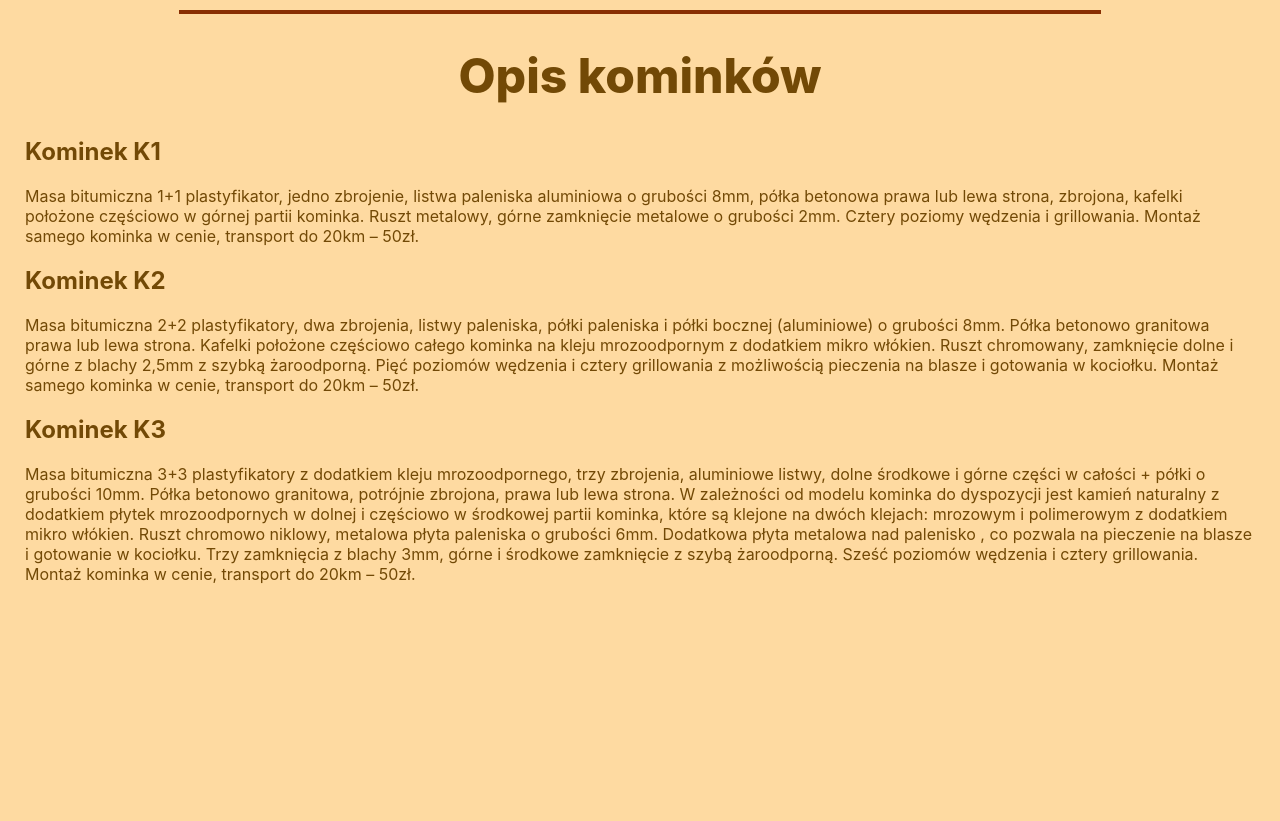
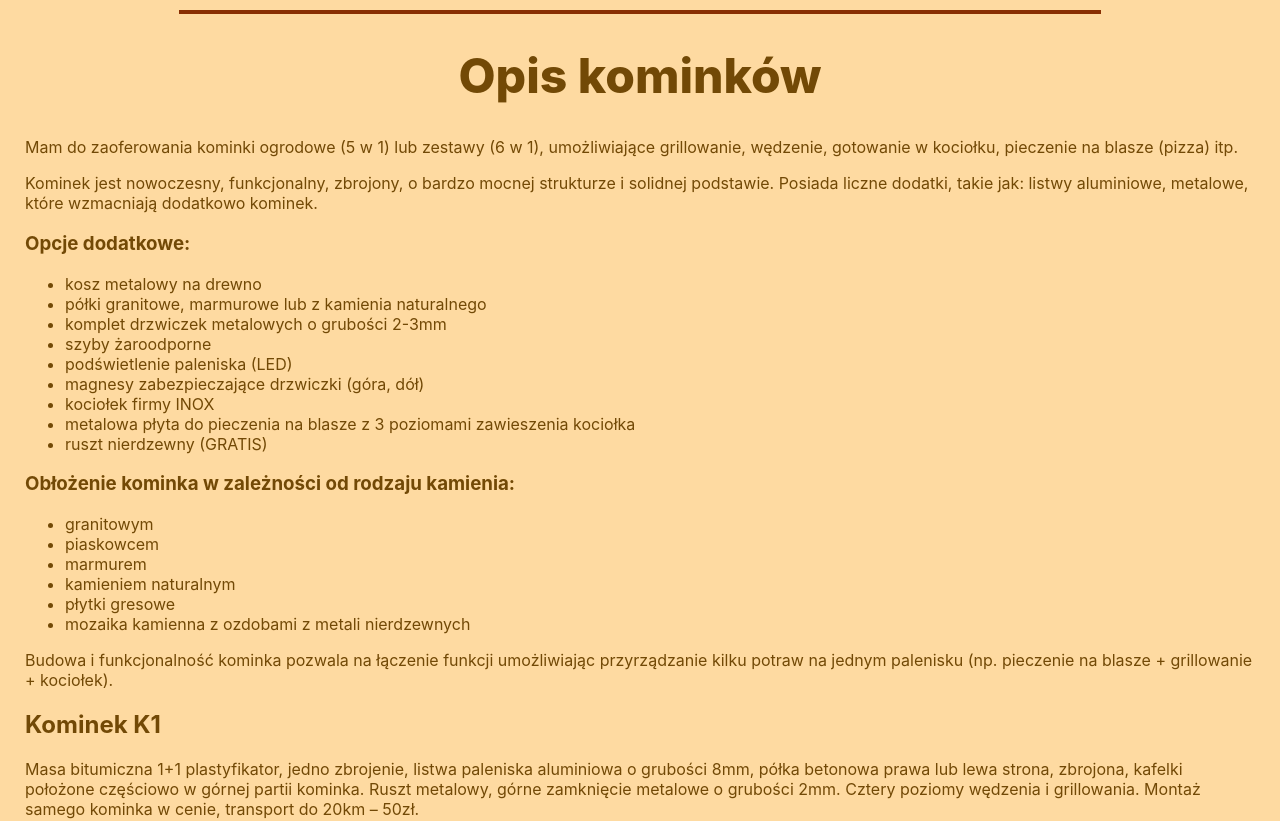
Before and after one commit to KeRoN00/grills, a React (Create React App) app: page / in a window 1280 px wide. Shown: the part 1040-1861 px from the top of the page. Built offline with nearby package versions, Linux system fonts and the light colour scheme.

Commit message:
added texts into about section

```diff
--- /dev/null
+++ b/src/Assets/Texts.js
@@ -0,0 +1,65 @@
+export const about_texts = [
+  {
+    id: 1,
+    title: "Kominek K1",
+    text: "Masa bitumiczna 1+1 plastyfikator, jedno zbrojenie, listwa paleniska aluminiowa o grubości 8mm, półka betonowa prawa lub lewa strona, zbrojona, kafelki położone częściowo w górnej partii kominka. Ruszt metalowy, górne zamknięcie metalowe o grubości 2mm. Cztery poziomy wędzenia i grillowania. Montaż samego kominka w cenie, transport do 20km – 50zł.",
+  },
+  {
+    id: 2,
+    title: "Kominek K2",
+    text: "Masa bitumiczna 2+2 plastyfikatory, dwa zbrojenia, listwy paleniska, półki paleniska i półki bocznej (aluminiowe) o grubości 8mm. Półka betonowo granitowa prawa lub lewa strona. Kafelki położone częściowo całego kominka na kleju mrozoodpornym z dodatkiem mikro włókien. Ruszt chromowany, zamknięcie dolne i górne z blachy 2,5mm z szybką żaroodporną. Pięć poziomów wędzenia i cztery grillowania z możliwością pieczenia na blasze i gotowania w kociołku. Montaż samego kominka w cenie, transport do 20km – 50zł.",
+  },
+  {
+    id: 3,
+    title: "Kominek K3",
+    text: "Masa bitumiczna 3+3 plastyfikatory z dodatkiem kleju mrozoodpornego, trzy zbrojenia, aluminiowe listwy, dolne środkowe i górne części w całości + półki o grubości 10mm. Półka betonowo granitowa, potrójnie zbrojona, prawa lub lewa strona. W zależności od modelu kominka do dyspozycji jest kamień naturalny z dodatkiem płytek mrozoodpornych w dolnej i częściowo w środkowej partii kominka, które są klejone na dwóch klejach: mrozowym i polimerowym z dodatkiem mikro włókien. Ruszt chromowo niklowy, metalowa płyta paleniska o grubości 6mm. Dodatkowa płyta metalowa nad palenisko , co pozwala na pieczenie na blasze i gotowanie w kociołku. Trzy zamknięcia z blachy 3mm, górne i środkowe zamknięcie z szybą żaroodporną. Sześć poziomów wędzenia i cztery grillowania. Montaż kominka w cenie, transport do 20km – 50zł.",
+  },
+];
+
+export const additional_options = [
+  {
+    id: 1,
+    text: "kosz metalowy na drewno",
+  },
+  {
+    id: 2,
+    text: "półki granitowe, marmurowe lub z kamienia naturalnego",
+  },
+  {
+    id: 3,
+    text: "komplet drzwiczek metalowych o grubości 2-3mm",
+  },
+  {
+    id: 4,
+    text: "szyby żaroodporne",
+  },
+  {
+    id: 5,
+    text: "podświetlenie paleniska (LED)",
+  },
+  {
+    id: 6,
+    text: "magnesy zabezpieczające drzwiczki (góra, dół)",
+  },
+  {
+    id: 7,
+    text: "kociołek firmy INOX",
+  },
+  {
+    id: 8,
+    text: "metalowa płyta do pieczenia na blasze z 3 poziomami zawieszenia kociołka",
+  },
+  {
+    id: 9,
+    text: "ruszt nierdzewny (GRATIS)",
+  },
+];
+
+export const stone_options = [
+  { id: 1, text: "granitowym" },
+  { id: 2, text: "piaskowcem" },
+  { id: 3, text: "marmurem" },
+  { id: 4, text: "kamieniem naturalnym" },
+  { id: 5, text: "płytki gresowe" },
+  { id: 6, text: "mozaika kamienna z ozdobami z metali nierdzewnych" },
+];
--- a/src/Components/About.js
+++ b/src/Components/About.js
@@ -1,34 +1,18 @@
 import React from "react";
 import classes from "./About.module.css";
 import TextField from "../UI/TextField";
+import AboutTextField from "./AboutTextField";
+import { about_texts } from "../Assets/Texts";
 
-const about_texts = [
-  {
-    id: 1,
-    title: "Kominek K1",
-    text: "Masa bitumiczna 1+1 plastyfikator, jedno zbrojenie, listwa paleniska aluminiowa o grubości 8mm, półka betonowa prawa lub lewa strona, zbrojona, kafelki położone częściowo w górnej partii kominka. Ruszt metalowy, górne zamknięcie metalowe o grubości 2mm. Cztery poziomy wędzenia i grillowania. Montaż samego kominka w cenie, transport do 20km – 50zł.",
-  },
-  {
-    id: 2,
-    title: "Kominek K2",
-    text: "Masa bitumiczna 2+2 plastyfikatory, dwa zbrojenia, listwy paleniska, półki paleniska i półki bocznej (aluminiowe) o grubości 8mm. Półka betonowo granitowa prawa lub lewa strona. Kafelki położone częściowo całego kominka na kleju mrozoodpornym z dodatkiem mikro włókien. Ruszt chromowany, zamknięcie dolne i górne z blachy 2,5mm z szybką żaroodporną. Pięć poziomów wędzenia i cztery grillowania z możliwością pieczenia na blasze i gotowania w kociołku. Montaż samego kominka w cenie, transport do 20km – 50zł.",
-  },
-  {
-    id: 3,
-    title: "Kominek K3",
-    text: "Masa bitumiczna 3+3 plastyfikatory z dodatkiem kleju mrozoodpornego, trzy zbrojenia, aluminiowe listwy, dolne środkowe i górne części w całości + półki o grubości 10mm. Półka betonowo granitowa, potrójnie zbrojona, prawa lub lewa strona. W zależności od modelu kominka do dyspozycji jest kamień naturalny z dodatkiem płytek mrozoodpornych w dolnej i częściowo w środkowej partii kominka, które są klejone na dwóch klejach: mrozowym i polimerowym z dodatkiem mikro włókien. Ruszt chromowo niklowy, metalowa płyta paleniska o grubości 6mm. Dodatkowa płyta metalowa nad palenisko , co pozwala na pieczenie na blasze i gotowanie w kociołku. Trzy zamknięcia z blachy 3mm, górne i środkowe zamknięcie z szybą żaroodporną. Sześć poziomów wędzenia i cztery grillowania. Montaż kominka w cenie, transport do 20km – 50zł.",
-  },
-];
 
 const About = () => {
   return (
     <div className={classes.about} id="About">
-    <div className={classes.horizontal}/>
+      <div className={classes.horizontal_line} />
       <h1>Opis kominków</h1>
-      {about_texts.map(({text, title, id}) => {
-        return (
-            <TextField key={id} title={title} text={text}/>
-        );
+      <AboutTextField/>
+      {about_texts.map(({ text, title, id }) => {
+        return <TextField key={id} title={title} text={text} />;
       })}
     </div>
   );
--- a/src/Components/About.module.css
+++ b/src/Components/About.module.css
@@ -1,5 +1,4 @@
 .about {
-    height: 100vh;
     max-width:100%;
     background-color: rgb(254, 218, 161);
     padding-top:15vh;
@@ -12,7 +11,7 @@
     font-size:48px;
     text-align: center;
 }
-.horizontal {
+.horizontal_line {
     width: 75%;
     margin-top: 15px;
     margin: 10px auto;
--- /dev/null
+++ b/src/Components/AboutTextField.js
@@ -0,0 +1,38 @@
+import React from "react";
+import { additional_options } from "../Assets/Texts";
+import { stone_options } from "../Assets/Texts";
+
+const AboutTextField = () => {
+  return (
+    <div>
+      <p>
+        Mam do zaoferowania kominki ogrodowe (5 w 1) lub zestawy (6 w 1),
+        umożliwiające grillowanie, wędzenie, gotowanie w kociołku, pieczenie na
+        blasze (pizza) itp.
+      </p>
+      <p>
+        Kominek jest nowoczesny, funkcjonalny, zbrojony, o bardzo mocnej
+        strukturze i solidnej podstawie. Posiada liczne dodatki, takie jak:
+        listwy aluminiowe, metalowe, które wzmacniają dodatkowo kominek.
+      </p>
+      <h3>Opcje dodatkowe:</h3>
+      <ul>
+        {additional_options.map(({ id, text }) => {
+          return <li key={id}>{text}</li>;
+        })}
+      </ul>
+      <h3>Obłożenie kominka w zależności od rodzaju kamienia:</h3>
+      <ul>
+        {stone_options.map(({ id, text }) => {
+          return <li key={id}>{text}</li>;
+        })}
+      </ul>
+      <p>
+      Budowa i funkcjonalność kominka pozwala na łączenie funkcji umożliwiając przyrządzanie kilku potraw na
+jednym palenisku (np. pieczenie na blasze + grillowanie + kociołek).
+      </p>
+    </div>
+  );
+};
+
+export default AboutTextField;
--- a/src/Components/Navbar.module.css
+++ b/src/Components/Navbar.module.css
@@ -1,5 +1,4 @@
 .navbar {
-
   display: flex;
   width: 100%;
   background: rgb(137, 47, 2);
@@ -29,19 +28,18 @@ text-align: center;
   width: 85%;
   font-size: 25px;
   list-style-type: none;
-  display:flex;
+  display: flex;
   flex-direction: row;
-
-
   font-weight: 700;
+  gap: 10px;
+}
+.navbar li {
+  cursor: pointer;
 }
 .navlink {
-  margin-right: 10px;
   padding: 10px 25px;
   border-radius: 10px;
-  cursor: pointer;
-  transition: background 0.3s ;
-
+  transition: background 0.3s;
 }
 .navbarlist a {
   text-decoration: none;
@@ -50,3 +48,16 @@ text-align: center;
 .navlink:hover {
   background: rgb(195, 62, 5);
 }
+@media screen and (max-width: 687px) {
+  .navbar ul {
+    font-size: 18px;
+  }
+  .navbarlogo img {
+    margin-left: 10px;
+  }
+}
+@media screen and (max-width: 1100px) {
+  .navbarLogo p {
+    display: none;
+  }
+}
```
Lines whose indentation alone changed are shown as unchanged.
